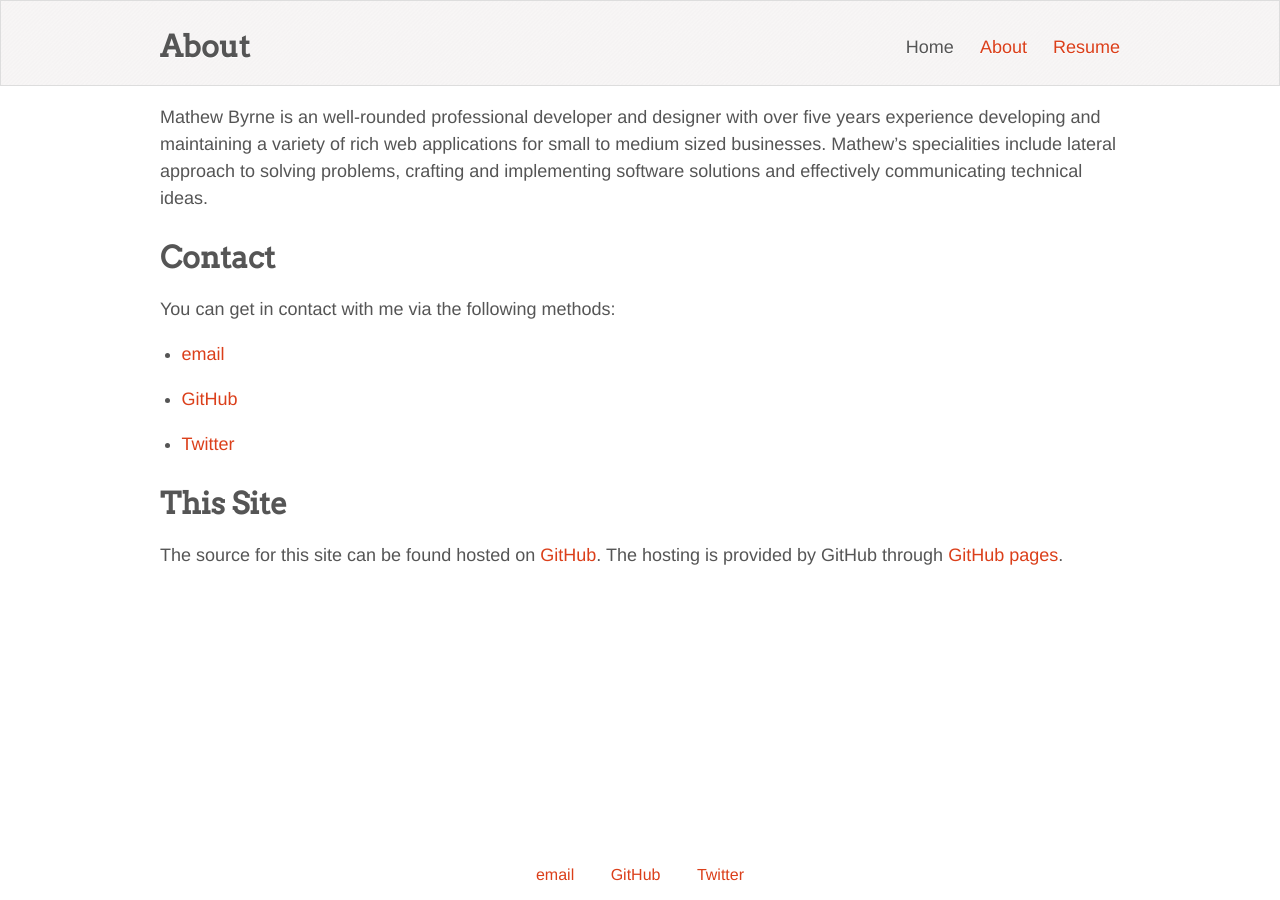
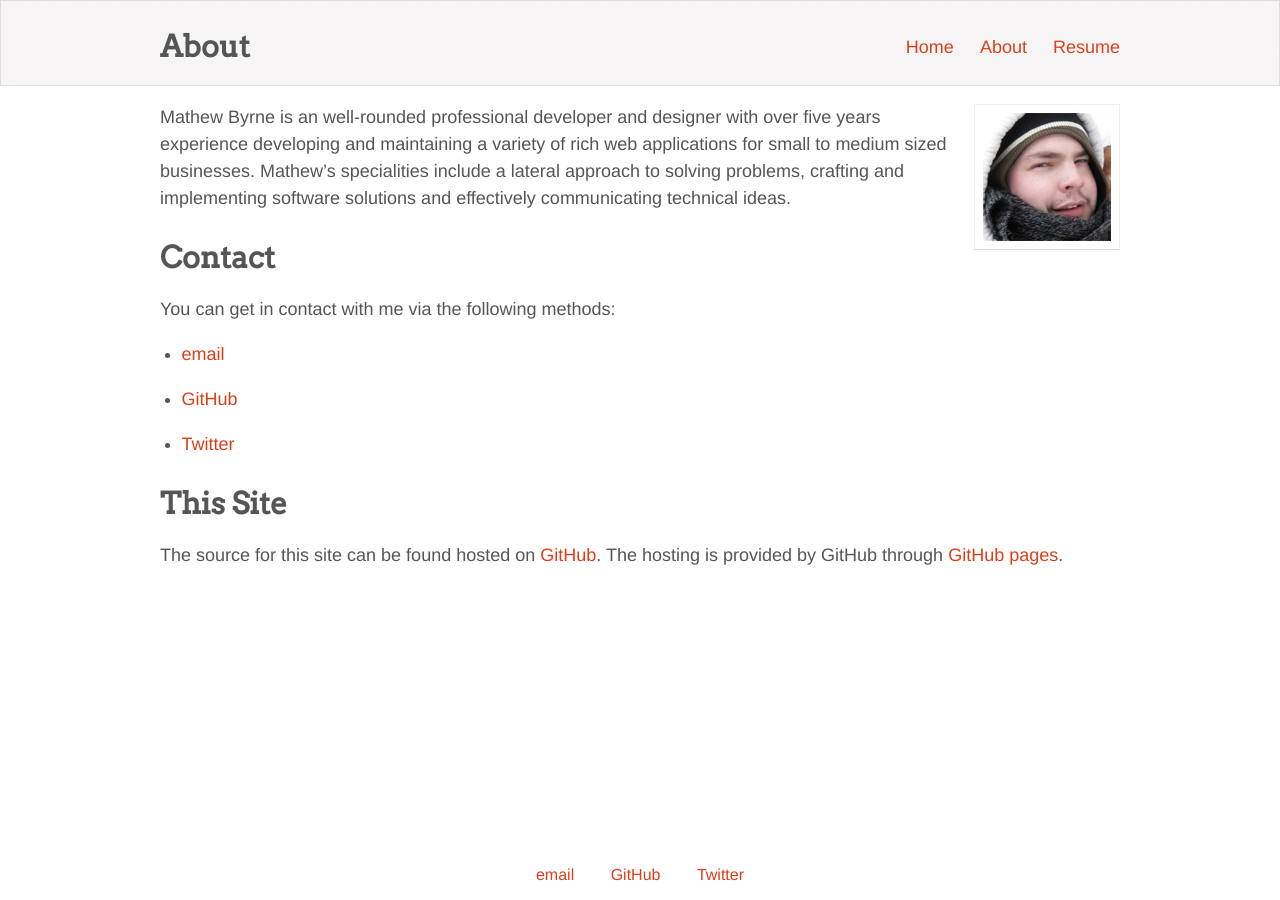
Before and after one commit to mathewbyrne/mathewbyrne.github.com, a Jekyll site: the page built from about/index.md, in a window 1280 px wide. Built offline with Jekyll 4.4.1, drawn with Linux system fonts in a browser that asks for light colours; nearby versions of some CDN libraries.

Commit message:
Added photo to About page.

```diff
--- a/about/index.md
+++ b/about/index.md
@@ -3,7 +3,11 @@ layout: default
 title: About
 ---
 
-Mathew Byrne is an well-rounded professional developer and designer with over five years experience developing and maintaining a variety of rich web applications for small to medium sized businesses. Mathew’s specialities include lateral approach to solving problems, crafting and implementing software solutions and effectively communicating technical ideas.
+<div class="photo">
+	<img src="/img/avatar.png" width="128" height="128" alt="Self-indulgent, desaturated, overly-cropped photograph" />
+</div>
+
+Mathew Byrne is an well-rounded professional developer and designer with over five years experience developing and maintaining a variety of rich web applications for small to medium sized businesses. Mathew’s specialities include a lateral approach to solving problems, crafting and implementing software solutions and effectively communicating technical ideas.
 
 # Contact
 
--- a/css/style.css
+++ b/css/style.css
@@ -208,3 +208,17 @@ body:before {/* thanks to Maleika (Kohoutec)*/
 	list-style: disc;
 	margin-left: 1.2em;
 }
+
+/* Extra */
+
+.photo {
+	float: right;
+	margin: 0 0 1em 1em;
+	padding: 0.5em;
+	border: 1px solid #eee;
+	border-bottom-color: #ddd;
+}
+
+img {
+	display: block;
+}
--- a/js/site.js
+++ b/js/site.js
@@ -9,7 +9,8 @@ $(function () {
 	// Highlight the current page in navigation.
 	var path = window.location.pathname;
 	$('#navigation a').each(function () {
-		if (path.indexOf($(this).attr('href')) === 0) {
+		var href = $(this).attr('href');
+		if (href.length > 1 && path.indexOf(href) === 0) {
 			$(this).addClass('current');
 		}
 	});
```
Also changed, not shown: img/avatar.png (added).
